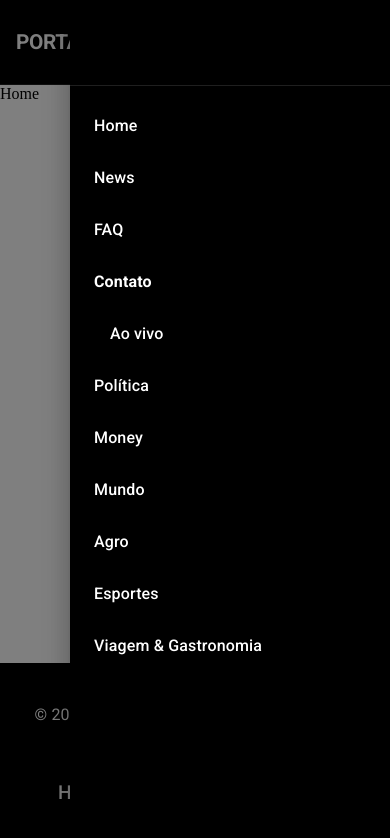
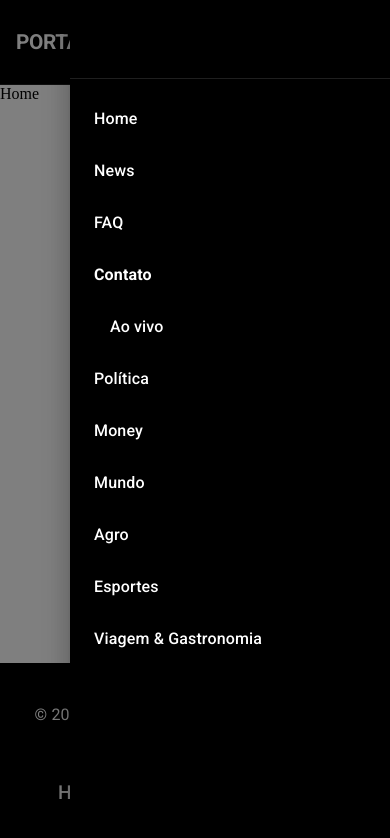
Before and after one commit to flaviare1s/portal-noticias, a Next.js app: page / in a window 390 px wide. Both pictures are taken after a click on the button 354 px from the left and 42 px from the top of the page. Shown: the top 838 px of the page. Built offline with nearby package versions, Linux system fonts and the light colour scheme; some icons are missing.

Commit message:
style(MobleMenu): adjust

```diff
--- a/components/layout/header/mobileMenu.tsx
+++ b/components/layout/header/mobileMenu.tsx
@@ -87,7 +87,7 @@ const MobileMenu = () => {
           sx={{
             display: 'flex',
             justifyContent: 'flex-end',
-            p: 2.8,
+            p: 2.4,
           }}
         >
           <IconButton
```
